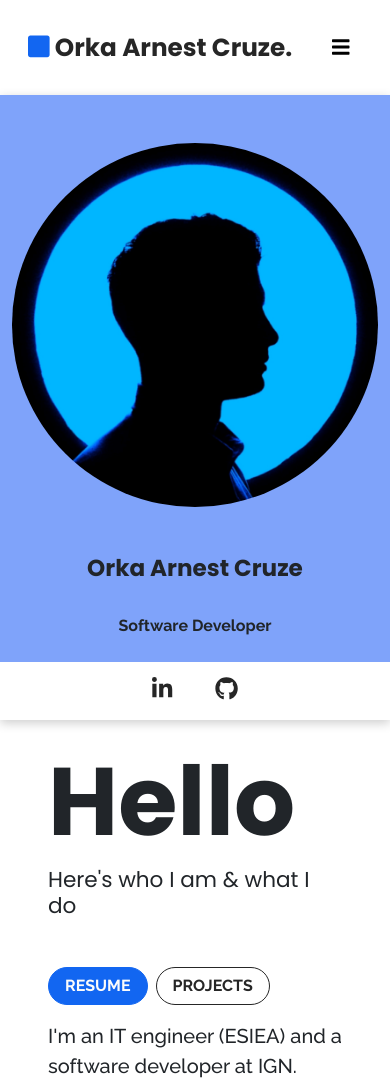
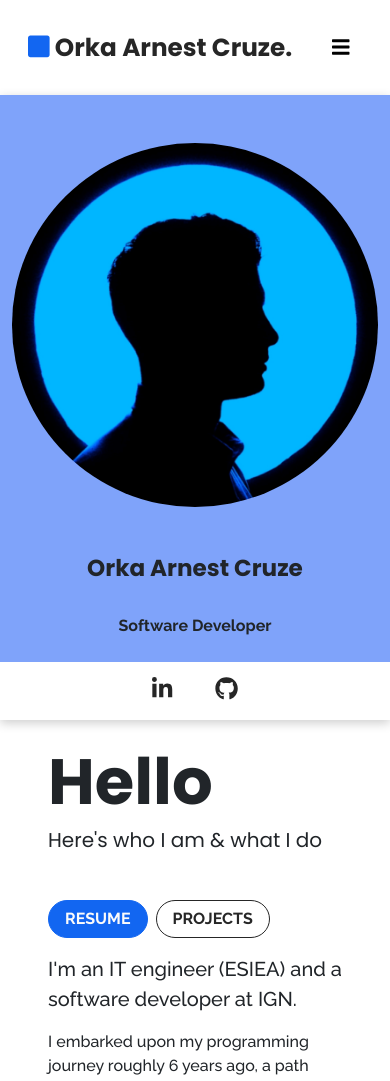
Before and after one commit to ocruze/portfolio, a React (Vite) app: page / in a window 390 px wide. Shown: the top 1081 px of the page. Built offline with nearby package versions, Linux system fonts and the light colour scheme.

Commit message:
fix text size on small screens

```diff
--- a/src/pages/Home.jsx
+++ b/src/pages/Home.jsx
@@ -35,8 +35,8 @@ const Home = () => {
         </div>
       </div>
       <div className="col-md col-xl-6 p-5 py-4">
-        <h1 className="ff-poppins fa-6x fw-bold">{t("pages.home.hello")}</h1>
-        <h2 className="ff-poppins fs-4 mb-5">{t("pages.home.about_me_heading")}</h2>
+        <h1 className="ff-poppins fw-bold fa-4x">{t("pages.home.hello")}</h1>
+        <h2 className="ff-poppins fa-2x fs-5 mb-5">{t("pages.home.about_me_heading")}</h2>
 
         <Link to="/resume" className="text-uppercase btn btn-primary rounded-pill text-light fw-bold me-2 px-3">
           {t("pages.home.link_texts.resume")}
```
